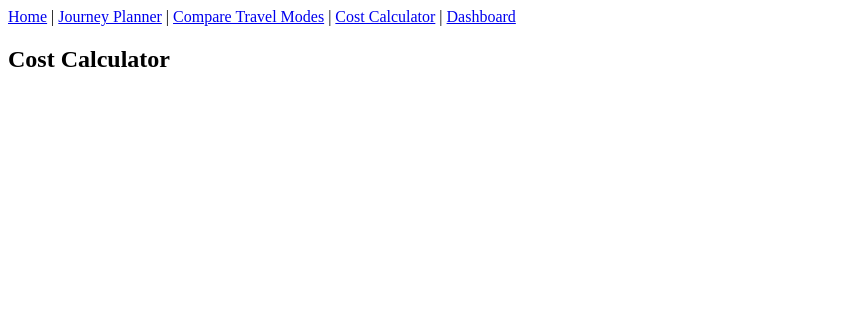
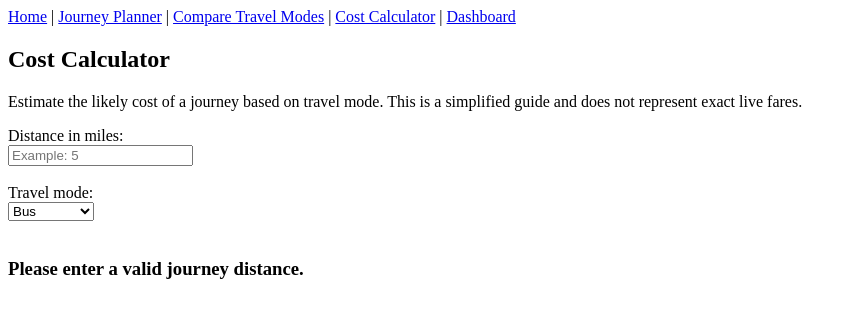
Before and after one commit to sitanatarajan2006/React-Project, a React (Vite) app in the folder st-marys-mobility-hub/: page /cost-calculator in a window 1280 px wide. Shown: the top 318 px of the page, without its empty margins (0-857 px from the left). Built offline with nearby package versions, Linux system fonts and the light colour scheme.

Commit message:
added cost calculation logic

```diff
--- a/st-marys-mobility-hub/src/pages/CostCalculator.jsx
+++ b/st-marys-mobility-hub/src/pages/CostCalculator.jsx
@@ -1,4 +1,75 @@
+import { useState } from "react";
+
 function CostCalculator() {
-  return <h2>Cost Calculator</h2>;
+  const [distance, setDistance] = useState("");
+  const [mode, setMode] = useState("bus");
+
+  function calculateCost() {
+    const miles = Number(distance);
+
+    if (!distance || miles <= 0) {
+      return "Please enter a valid journey distance.";
+    }
+
+    if (mode === "walking") {
+      return "Estimated cost: £0.00 - walking is free.";
+    }
+
+    if (mode === "cycling") {
+      return "Estimated cost: £0.00 - cycling is free if using your own bike.";
+    }
+
+    if (mode === "bus") {
+      return "Estimated cost: around £1.75 - London bus journeys usually use a fixed fare model rather than distance-based pricing.";
+    }
+
+    if (mode === "rail") {
+      if (miles <= 3) {
+        return "Estimated cost: £2.80 - £3.50 for a short rail/tube journey.";
+      } else if (miles <= 8) {
+        return "Estimated cost: £3.50 - £5.60 for a medium rail/tube journey.";
+      } else {
+        return "Estimated cost: £5.60 - £8.50+ for a longer rail/tube journey, depending on zones and peak/off-peak travel.";
+      }
+    }
+  }
+
+  return (
+    <div>
+      <h2>Cost Calculator</h2>
+
+      <p>
+        Estimate the likely cost of a journey based on travel mode. This is a
+        simplified guide and does not represent exact live fares.
+      </p>
+
+      <label>Distance in miles:</label>
+      <br />
+      <input
+        type="number"
+        value={distance}
+        onChange={(e) => setDistance(e.target.value)}
+        placeholder="Example: 5"
+      />
+
+      <br />
+      <br />
+
+      <label>Travel mode:</label>
+      <br />
+      <select value={mode} onChange={(e) => setMode(e.target.value)}>
+        <option value="bus">Bus</option>
+        <option value="rail">Rail / Tube</option>
+        <option value="cycling">Cycling</option>
+        <option value="walking">Walking</option>
+      </select>
+
+      <br />
+      <br />
+
+      <h3>{calculateCost()}</h3>
+    </div>
+  );
 }
+
 export default CostCalculator;
```
